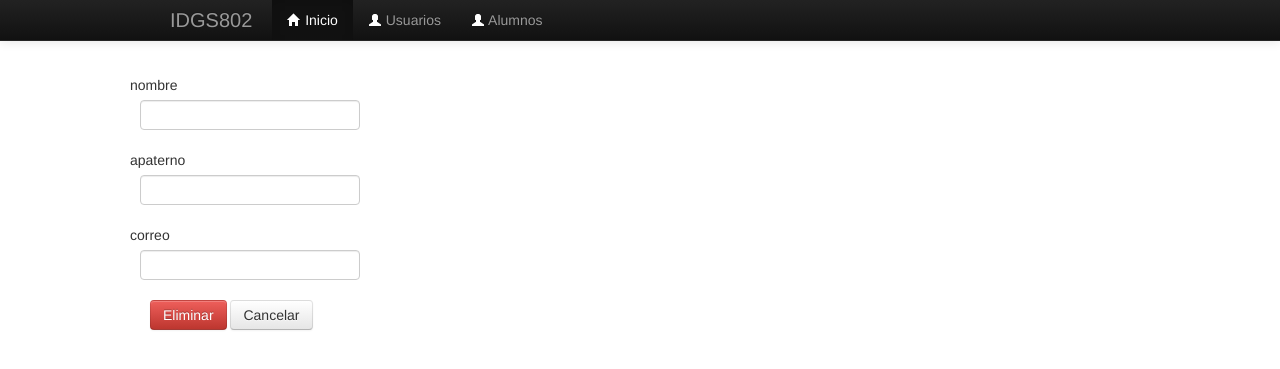
After one commit to IDGS802-18002135/Flask_BD_IDG802, a Flask app: template templates/eliminar.html in a window 1280 px wide. The commit adds this page. Shown: the top 369 px of the page. Run offline with Flask 3, Linux system fonts and the light colour scheme; the template is opened without the code that fills it: values that come from a table or form of the project are taken from there, others are empty; some libraries are stand-ins or nearby versions.

Commit message:
ABC Completo MLJE 29-02-2024

```diff
--- a/forms.py
+++ b/forms.py
@@ -17,7 +17,7 @@
                          )])
 
 class UserForm2(Form):
-    id=IntegerField('id')
+    id=IntegerField('')
     nombre=StringField("nombre",[validators.DataRequired(message='el campo es requerido'),
                                  validators.length(min=4,max=10,message='ingresa nombre valido')])
 
--- a/main.py
+++ b/main.py
@@ -1,4 +1,4 @@
-from flask import Flask, request,render_template,Response
+from flask import Flask, request,render_template,Response,redirect,url_for
 import forms
 from flask_wtf.csrf import CSRFProtect
 from flask import g
@@ -27,6 +27,46 @@
         db.session.commit()
     return render_template("index.html", form=alum_form)
 
+
+@app.route("/eliminar", methods=["GET","POST"])
+def eliminar():
+    alum_form=forms.UserForm2(request.form)
+    if request.method=='GET':
+        id=request.args.get('id')
+        alum1=db.session.query(Alumnos).filter(Alumnos.id==id).first()
+        alum_form.id.data=request.args.get('id')
+        alum_form.nombre.data=alum1.nombre
+        alum_form.apaterno.data=alum1.apaterno
+        alum_form.email.data=alum1.email
+    if request.method=='POST':
+        id=alum_form.id.data
+        alum=Alumnos.query.get(id)
+        db.session.delete(alum)
+        db.session.commit()
+        return redirect(url_for('ABCompleto'))
+    return render_template('eliminar.html',form=alum_form)
+
+@app.route("/modificar", methods=["GET","POST"])
+def modificar():
+    alum_form=forms.UserForm2(request.form)
+    if request.method=='GET':
+        id=request.args.get('id')
+        alum1=db.session.query(Alumnos).filter(Alumnos.id==id).first()
+        alum_form.id.data=request.args.get('id')
+        alum_form.nombre.data=alum1.nombre
+        alum_form.apaterno.data=alum1.apaterno
+        alum_form.email.data=alum1.email
+    if request.method=='POST':
+        id=alum_form.id.data
+
+        alum=db.session.query(Alumnos).filter(Alumnos.id==id).first()
+        alum.nombre=alum_form.nombre.data
+        alum.apaterno=alum_form.apaterno.data
+        alum.email=alum_form.email.data
+        db.session.add(alum)
+        db.session.commit()
+        return redirect(url_for('ABCompleto'))
+    return render_template('modificar.html',form=alum_form)
 
 @app.route("/ABC_Completo",methods=["GET","POST"])
 def ABCompleto():
--- a/templates/ABC_Completo.html
+++ b/templates/ABC_Completo.html
@@ -20,8 +20,8 @@
                     <td>{{alumno.nombre}}</td>
                     <td>{{alumno.apaterno}}</td>
                     <td>{{alumno.email}}</td>
-                    <td><a href="/eliminar.html?id={{alumno.id}}" class="btn btn-danger">Eliminar</a></td>
-                    <td><a href="/modificar.html?id={{alumno.id}}"  class="btn btn-warning">Modificar</a></td>
+                    <td><a href="/eliminar?id={{alumno.id}}" class="btn btn-danger">Eliminar</a></td>
+                    <td><a href="/modificar?id={{alumno.id}}"  class="btn btn-warning">Modificar</a></td>
                 </tr>
                 {%endfor%}
             </tbody>
--- /dev/null
+++ b/templates/eliminar.html
@@ -0,0 +1,37 @@
+{%extends "layout2.html"%}
+{%from "_macros.html" import input_Form%}
+{%block content %}
+
+        <div class="container">
+            <div class="row">
+                <form name="eliminar" action="/eliminar" method="post">
+                    <div class="row control-group" >
+                        <div class="form-group col-xs-12 float-label-form-group controls">
+                            {{input_Form(form.id,class="form-control", type="hidden")}}
+                        </div>
+                    </div>
+                    <div class="row control-group">
+                        <div class="form-group col-xs-12 float-label-form-group controls">
+                            {{input_Form(form.nombre,class="form-control")}}
+                        </div>
+                    </div>
+                    <div class="row control-group">
+                        <div class="form-group col-xs-12 float-label-form-group controls">
+                            {{input_Form(form.apaterno,class="form-control")}}
+                        </div>
+                    </div>
+                    <div class="row control-group">
+                        <div class="form-group col-xs-12 float-label-form-group controls">
+                            {{input_Form(form.email,class="form-control")}}
+                        </div>
+                    </div>
+                    <input type="hidden", name ="csrf_token" value="{{csrf_token()}}"/>
+                    <input type="submit" id="eliminar" name="eliminar"
+                    class ="btn btn-danger" value="Eliminar"/>
+                    <a href="ABC_Completo" class="btn btn-succes">Cancelar</a>
+
+                </form>
+            </div>
+        </div>
+
+{%endblock%}
```
Also changed, not shown: templates/404.html (+43 -0 lines), templates/modificar.html (added, +37 -0 lines).
